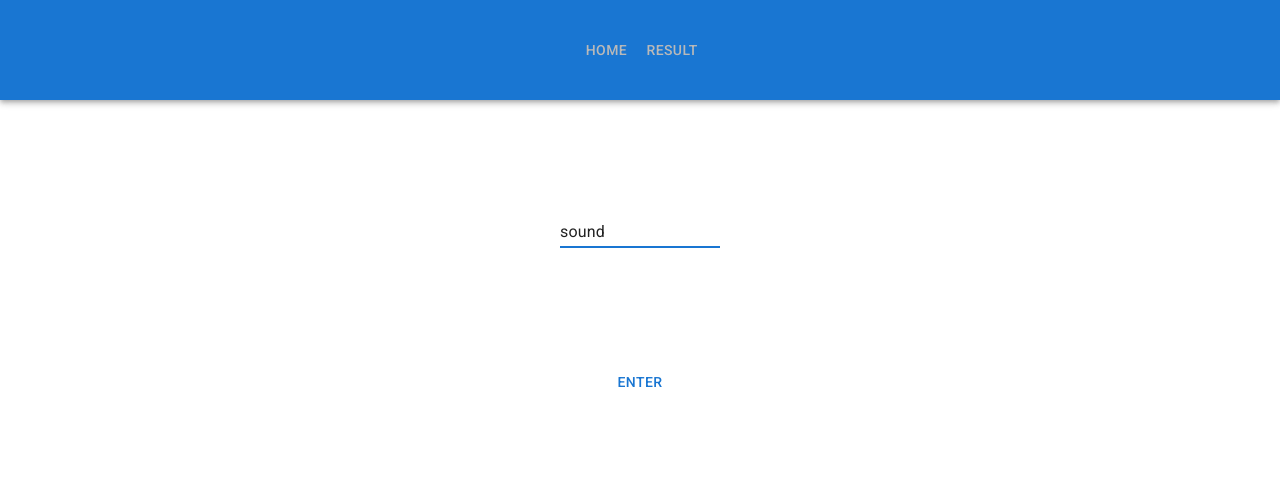
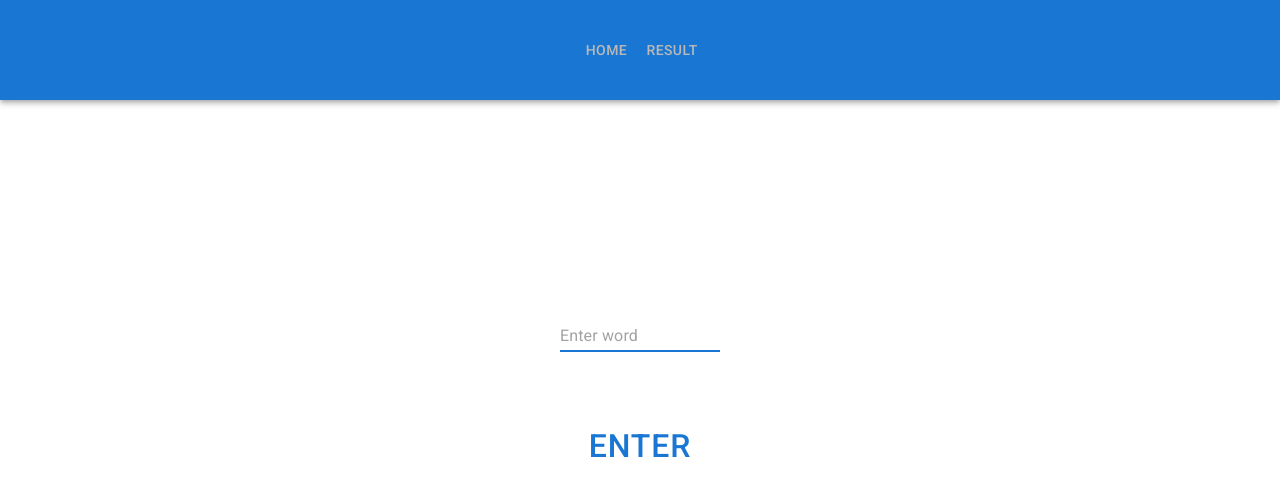
Before and after one commit to vanekh-abramov/dictionary, a React (Create React App) app: page / in a window 1280 px wide. Shown: the top 496 px of the page. Built offline with nearby package versions, Linux system fonts and the light colour scheme.

Commit message:
feat: create routing

```diff
--- a/package.json
+++ b/package.json
@@ -20,6 +20,7 @@
     "react-scripts": "5.0.1",
     "styled-components": "^5.3.5",
     "typescript": "^4.6.3",
+    "uuid": "^8.3.2",
     "web-vitals": "^2.1.4"
   },
   "scripts": {
--- a/src/app.module.scss
+++ b/src/app.module.scss
@@ -1,9 +1,7 @@
 .container {
   display: flex;
   flex-direction: column;
-  justify-content: space-between;
   align-items: center;
-  height: 50vh;
   .app_bar {
     justify-content: center;
     align-items: center;
--- a/src/components/pages/Error.jsx
+++ b/src/components/pages/Error.jsx
@@ -1,7 +1,9 @@
 import React from 'react'
+import { useSelector } from 'react-redux'
 
 const Error = () => {
-  return <div>Error</div>
+  const { error } = useSelector((state) => state.data)
+  return <h2>{error}</h2>
 }
 
 export default Error
--- a/src/components/pages/Home.jsx
+++ b/src/components/pages/Home.jsx
@@ -1,38 +1,47 @@
 import { Input, Button } from '@mui/material'
-// import axios from 'axios'
 import React, { useState } from 'react'
 import { useDispatch, useSelector } from 'react-redux'
-// import { API } from '../../constants/internalLinks'
 import { fetchDictionary } from '../../toolkitRedux/toolkitSlice'
 import s from './home.module.scss'
-import { ERROR_ROUTE, RESULT_ROUTE } from '../../constants/routerLinks'
+import { ERROR_ROUTE } from '../../constants/routerLinks'
 import { useNavigate } from 'react-router-dom'
 
 const Home = () => {
-  const [inp, setInput] = useState('sound')
+  const [word, setWord] = useState('')
   const { error } = useSelector((state) => state.data)
   const dispatch = useDispatch()
   const navigate = useNavigate()
   const inputHandler = (e) => {
-    setInput(e.target.value)
+    setWord(e.target.value)
   }
-  // console.log(JSON.stringify(data))
   const fetchVocabulary = () => {
-    dispatch(fetchDictionary(inp))
-    error ? navigate(ERROR_ROUTE) : navigate(RESULT_ROUTE)
+    dispatch(fetchDictionary(word))
+    error ? navigate(ERROR_ROUTE) : navigate('/' + word)
   }
 
   return (
-    <>
+    <div className={s.container}>
       <Input
-        className={s.input}
         placeholder="Enter word"
         autoFocus={true}
-        value={inp}
+        value={word}
         onChange={(e) => inputHandler(e)}
       />
-      <Button onClick={fetchVocabulary}>Enter</Button>
-    </>
+      <Button
+        sx={{
+          fontSize: '2rem',
+          transition: 'all 0.5s linear',
+          '&:hover': {
+            color: '#fff',
+            backgroundColor: 'primary.main',
+            opacity: [0.9, 0.8, 0.7]
+          }
+        }}
+        onClick={fetchVocabulary}
+      >
+        Enter
+      </Button>
+    </div>
   )
 }
 
--- a/src/components/pages/Result.jsx
+++ b/src/components/pages/Result.jsx
@@ -1,18 +1,26 @@
-import React from 'react'
-import { useSelector } from 'react-redux'
+import React, { useEffect } from 'react'
+import { useDispatch, useSelector } from 'react-redux'
+import { useNavigate, useParams } from 'react-router-dom'
+import { ERROR_ROUTE } from '../../constants/routerLinks'
+// import { useFetchWord } from '../../hooks/useFetchWord'
+import { fetchDictionary } from '../../toolkitRedux/toolkitSlice'
+// import { v4 as uuidv4 } from 'uuid'
 
 const Result = () => {
-  const { data, status } = useSelector((state) => state.data)
-  console.log(data)
-
+  const { data, status, error } = useSelector((state) => state.data)
+  const dispatch = useDispatch()
+  const naviagate = useNavigate()
+  const word = data[0] || {}
+  const params = useParams()
+  useEffect(() => {
+    dispatch(fetchDictionary(params.word))
+    !error ?? naviagate(ERROR_ROUTE)
+  }, [])
+  // useFetchWord(word)
   return (
     <div>
       {status === 'loading' && <h2>Loading...</h2>}
-      {data.map(() => (
-        <div key={1}>
-          {data[0].word}
-        </div>
-      ))}
+      <div>{word.word}</div>
     </div>
   )
 }
--- a/src/components/pages/home.module.scss
+++ b/src/components/pages/home.module.scss
@@ -1,8 +1,13 @@
-.input {
-  // position: absolute !important;
-  // top: 50%;
-  // left: 50%;
-  // margin-right: -50%;
-  // transform: translate(-50%, -50%);
-  width: 10rem;
+.container {
+  position: absolute !important;
+  display: flex;
+  max-width: 10rem;
+  min-height: 10rem;
+  flex-direction: column;
+  align-items: center;
+  justify-content: space-between;
+  top: 50%;
+  left: 50%;
+  margin-right: -50%;
+  transform: translate(-50%, -50%);
 }
--- /dev/null
+++ b/src/hooks/useFetchWord.js
@@ -0,0 +1,16 @@
+import { useEffect } from 'react'
+import { useDispatch, useSelector } from 'react-redux'
+import { useNavigate, useParams } from 'react-router-dom'
+import { ERROR_ROUTE } from '../constants/routerLinks'
+import { fetchDictionary } from '../toolkitRedux/toolkitSlice'
+
+export const useFetchWord = (word) => {
+  const dispatch = useDispatch()
+  const navigate = useNavigate()
+  const { error } = useSelector(state => state.data)
+  const params = useParams()
+  useEffect(() => {
+    dispatch(fetchDictionary(params.word ?? word))
+    !error ?? navigate(ERROR_ROUTE)
+  }, [])
+}
--- a/src/routes.js
+++ b/src/routes.js
@@ -1,4 +1,4 @@
-import { HOME_ROUTE, RESULT_ROUTE, ERROR_ROUTE } from '../src/constants/routerLinks'
+import { HOME_ROUTE, ERROR_ROUTE } from '../src/constants/routerLinks'
 import Home from '../src/components/pages/Home'
 import Result from './components/pages/Result'
 import Error from './components/pages/Error'
@@ -9,7 +9,7 @@ export const publicRoutes = [
     Component: Home
   },
   {
-    path: RESULT_ROUTE,
+    path: '/:word',
     Component: Result
   },
   {
--- a/src/toolkitRedux/index.js
+++ b/src/toolkitRedux/index.js
@@ -8,8 +8,3 @@ const rootReducer = combineReducers({
 export const store = configureStore({
   reducer: rootReducer
 })
-// export default configureStore({
-//   reducer: {
-//     todos: todoReducer
-//   }
-// })
```
